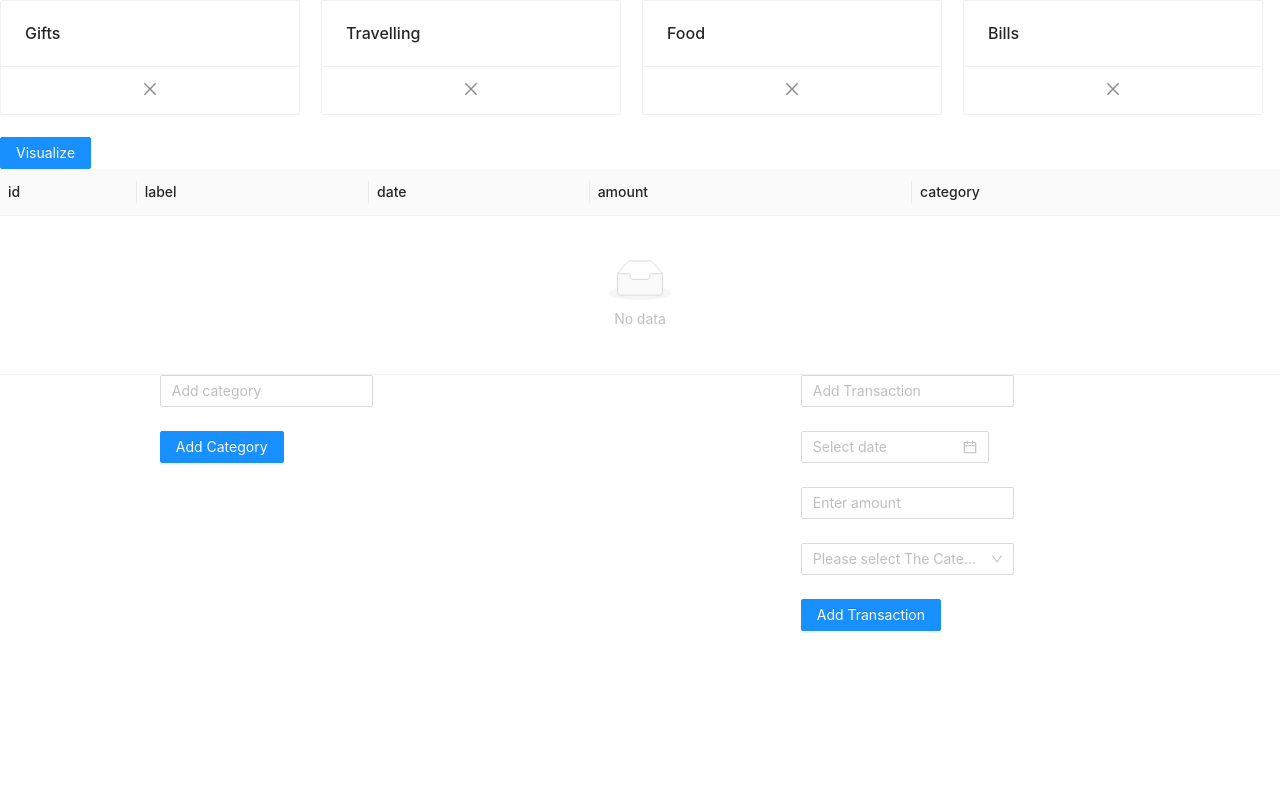
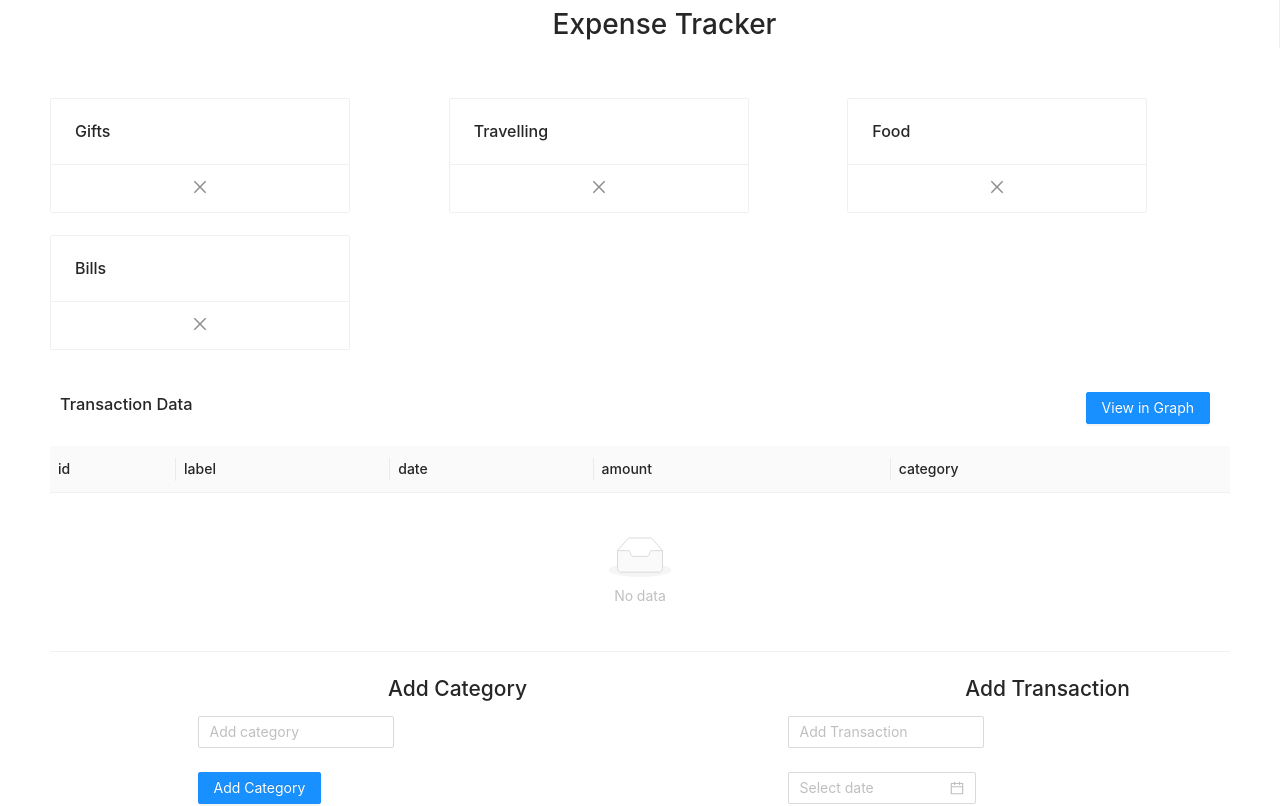
Before and after one commit to datasapiens/expense-app, a React (Create React App) app: page / in a window 1280 px wide. Shown: the top 806 px of the page. Built offline with nearby package versions, Linux system fonts and the light colour scheme.

Commit message:
- fixed some styling

```diff
--- a/src/App.tsx
+++ b/src/App.tsx
@@ -6,11 +6,14 @@ import {
 } from "react-router-dom";
 import Home from './Home';
 import Visualize from './visualize';
+import '../src/styles/styles.css';
+import NavBar from './components/navBar';
 
 const App: React.FC = () => {
 
   return (
-    <div>
+    <div className='nav'>
+      <NavBar />
       <Router>
         <Routes>
           <Route path="/" element={<Home />} />
--- a/src/Home.tsx
+++ b/src/Home.tsx
@@ -1,140 +1,67 @@
 import { RootState } from './store'
 import { useDispatch, useSelector } from 'react-redux'
 import { Input, Form, Button, DatePicker, Select, Row, Col } from 'antd';
-import TransactionsTable from './table';
+import TransactionsTable from './components/transactions/table';
 import { addCategory } from './categoryslice';
 import { addTransaction } from './transactionslice';
-import CategoryCard from './card';
+import CategoryCard from './components/card';
 
 import { useState } from 'react';
 import { Link } from 'react-router-dom';
-const { Option } = Select;
+import NewTransaction from './components/transactions/createTransaction';
+import NewCategory from './components/categories/createCategory';
+
 
 const Home: React.FC = () => {
-  const [dat, setDat] = useState('');
+
   // const [state, setState] = useLocalStorage('test', 1000);
   const categories = useSelector((state: RootState) => state.category.category);
   const transactions = useSelector((state: RootState) => state.transactions.transaction);
 
-  const dispatch = useDispatch()
-
-  const onFinish = (values: any) => {
-    dispatch(addCategory(values.label))
-  };
-  const onFinishTransaction = (values: any) => {
-    values['date'] = dat;
-    //console.log(values)
-    dispatch(addTransaction(values))
-  };
-  const onFinishFailed = (errorInfo: any) => {
-    console.log('Failed:', errorInfo);
-  };
-
-  const onFinishTransactionFailed = (errorInfo: any) => {
-    console.log('Failed:', errorInfo);
-  };
-
-  function setFieldValue(dateString: string): void {
-    setDat(dateString);
-  }
-
   return (
     <div className="App">
       <header className="App-header">
-        <Row gutter={4}>
+        <Row gutter={16}>
           {categories.map((item: any, index: number) =>
-            <Col className="gutter-row" span={6}>
+            <Col span={8}>
               <CategoryCard category={item} />
               <br />
             </Col>
           )}
         </Row>
       </header>
-      <div>
+      <div className='legend'>
+        <h3 className='title'>
+          Transaction Data
+        </h3>
         <Link to='/visualize'>
           <Button type="primary" htmlType="submit">
-            Visualize
+            View in Graph
           </Button>
         </Link>
+
+      </div>
+      <div>
         <TransactionsTable transactions={transactions} />
       </div>
 
-      <Row gutter={2}>
-        <Col className="gutter-row" span={12}>
-          {/* Category Form */}
-          <Form
-            name='categories'
-            labelCol={{ span: 8 }}
-            wrapperCol={{ span: 8, offset: 6 }}
-            onFinish={onFinish}
-            onFinishFailed={onFinishFailed}
-            autoComplete='off'
-          >
-            <Form.Item
-              name='label'
-              rules={[{ required: true, message: 'Please input a Category!' }]}
-            >
+      <div className='data-entry'>
+        <div className='category'>
+          <h2 className='title'>
+            Add Category
+          </h2>
+          <NewCategory />
+        </div>
 
-              <Input placeholder='Add category' />
-            </Form.Item>
-            <Form.Item wrapperCol={{ offset: 6, span: 4 }}>
-              <Button type="primary" htmlType="submit">
-                Add Category
-              </Button>
-            </Form.Item>
-          </Form>
+        <div className='transaction'>
+          <h2 className='title'>
+            Add Transaction
+          </h2>
 
-        </Col>
-        <Col className="gutter-row" span={12}>
-          {/* Transaction Form */}
-          <Form
-            name='transaction'
-            labelCol={{ span: 8 }}
-            wrapperCol={{ span: 8, offset: 6 }}
-            onFinish={onFinishTransaction}
-            onFinishFailed={onFinishTransactionFailed}
-            autoComplete='off'
-          >
-            <Form.Item
-              name='label'
-              rules={[{ required: true, message: 'Please input a Transaction!' }]}
-            >
-              <Input placeholder='Add Transaction' />
-            </Form.Item>
-            <Form.Item
-              name='date'
-              rules={[{ required: true, message: 'Please input a date!' }]}
-            >
-              <DatePicker onChange={(date, datestring) => setFieldValue(datestring)} />
-            </Form.Item>
-            <Form.Item
-              name='amount'
-              rules={[{ required: true, message: 'Please input an amount!' }]}
-            >
-              <Input placeholder='Enter amount' />
-            </Form.Item>
-            <Form.Item
-              name='category'
-              rules={[{ required: true, message: 'Please input a category!' }]}
-            >
-              <Select
-                placeholder="Please select The Category"
-              >
-                {categories.map((item: any) => {
-                  return <Option key={item.id} value={item.id}>
-                    {item.label}
-                  </Option>
-                })}
-              </Select>
-            </Form.Item>
-            <Form.Item wrapperCol={{ offset: 6, span: 4 }}>
-              <Button type="primary" htmlType="submit">
-                Add Transaction
-              </Button>
-            </Form.Item>
-          </Form>
-        </Col>
-      </Row>
+          <NewTransaction />
+        </div>
+      </div>
+
     </div>
 
   )
--- a/src/card.tsx
+++ b/src/components/card.tsx
@@ -1,7 +1,7 @@
 import { Card } from "antd";
 import { CloseOutlined } from '@ant-design/icons';
 import { useDispatch } from "react-redux";
-import { removeCategory } from "./categoryslice";
+import { removeCategory } from "../categoryslice";
 
 const { Meta } = Card;
 
--- /dev/null
+++ b/src/components/categories/createCategory.tsx
@@ -0,0 +1,41 @@
+import { Button, Form, Input } from "antd"
+import { useDispatch, useSelector } from "react-redux";
+import { addCategory } from "../../categoryslice";
+
+const NewCategory: React.FC = () => {
+
+  const dispatch = useDispatch()
+
+  const onFinish = (values: any) => {
+    dispatch(addCategory(values.label))
+  }
+
+  const onFinishFailed = (errorInfo: any) => {
+    console.log('Failed:', errorInfo);
+  };
+
+  return (
+    <Form
+      name='categories'
+      labelCol={{ span: 8 }}
+      wrapperCol={{ span: 8, offset: 6 }}
+      onFinish={onFinish}
+      onFinishFailed={onFinishFailed}
+      autoComplete='off'
+    >
+      <Form.Item
+        name='label'
+        rules={[{ required: true, message: 'Please input a Category!' }]}
+      >
+        <Input placeholder='Add category' />
+      </Form.Item>
+      <Form.Item wrapperCol={{ offset: 6, span: 4 }}>
+        <Button type="primary" htmlType="submit">
+          Add Category
+        </Button>
+      </Form.Item>
+    </Form>
+  )
+}
+
+export default NewCategory
--- a/src/chart.tsx
+++ b/src/components/chart.tsx
@@ -10,7 +10,7 @@ import {
 } from 'chart.js';
 import { Line } from 'react-chartjs-2';
 import { useSelector } from 'react-redux';
-import { RootState } from './store';
+import { RootState } from '../store';
 
 ChartJS.register(
   CategoryScale,
--- /dev/null
+++ b/src/components/navBar.tsx
@@ -0,0 +1,18 @@
+import { Menu } from "antd"
+
+const NavBar: React.FC = () => {
+  return (
+    <>
+      <Menu>
+        <Menu.Item key="autres" >
+          <h1 className='title'>
+            Expense Tracker
+          </h1>
+        </Menu.Item>
+      </Menu>
+    </>
+
+  )
+}
+
+export default NavBar
--- /dev/null
+++ b/src/components/transactions/createTransaction.tsx
@@ -0,0 +1,81 @@
+import { Button, Col, DatePicker, Form, Input, Select } from "antd";
+import { useState } from "react";
+import { useDispatch, useSelector } from "react-redux";
+import { RootState } from "../../store";
+import { addTransaction } from "../../transactionslice";
+const { Option } = Select;
+
+const NewTransaction: React.FC = () => {
+  const [dat, setDat] = useState('');
+
+  const categories = useSelector((state: RootState) => state.category.category);
+
+  const dispatch = useDispatch()
+  const onFinishTransaction = (values: any) => {
+    values['date'] = dat;
+    //console.log(values)
+    dispatch(addTransaction(values))
+  };
+
+
+  const onFinishTransactionFailed = (errorInfo: any) => {
+    console.log('Failed:', errorInfo);
+  };
+
+
+  function setFieldValue(dateString: string): void {
+    setDat(dateString);
+  }
+
+
+  return (
+    <Form
+      name='transaction'
+      labelCol={{ span: 8 }}
+      wrapperCol={{ span: 8, offset: 6 }}
+      onFinish={onFinishTransaction}
+      onFinishFailed={onFinishTransactionFailed}
+      autoComplete='off'
+    >
+      <Form.Item
+        name='label'
+        rules={[{ required: true, message: 'Please input a Transaction!' }]}
+      >
+        <Input placeholder='Add Transaction' />
+      </Form.Item>
+      <Form.Item
+        name='date'
+        rules={[{ required: true, message: 'Please input a date!' }]}
+      >
+        <DatePicker onChange={(date, datestring) => setFieldValue(datestring)} />
+      </Form.Item>
+      <Form.Item
+        name='amount'
+        rules={[{ required: true, message: 'Please input an amount!' }]}
+      >
+        <Input placeholder='Enter amount' />
+      </Form.Item>
+      <Form.Item
+        name='category'
+        rules={[{ required: true, message: 'Please input a category!' }]}
+      >
+        <Select
+          placeholder="Please select The Category"
+        >
+          {categories.map((item: any) => {
+            return <Option key={item.id} value={item.id}>
+              {item.label}
+            </Option>
+          })}
+        </Select>
+      </Form.Item>
+      <Form.Item wrapperCol={{ offset: 6, span: 4 }}>
+        <Button type="primary" htmlType="submit">
+          Add Transaction
+        </Button>
+      </Form.Item>
+    </Form>
+  );
+}
+
+export default NewTransaction
--- /dev/null
+++ b/src/styles/styles.css
@@ -0,0 +1,63 @@
+.App {
+  padding: 50px;
+  -webkit-box-pack: center;
+      -ms-flex-pack: center;
+          justify-content: center;
+}
+
+.title {
+  padding-left: 50px;
+  -ms-grid-column-align: center;
+      justify-self: center;
+}
+
+.legend {
+  padding: 20px;
+  display: -webkit-box;
+  display: -ms-flexbox;
+  display: flex;
+  -webkit-box-pack: justify;
+      -ms-flex-pack: justify;
+          justify-content: space-between;
+}
+
+.legend h3 {
+  margin-left: -60px;
+}
+
+.data-entry {
+  padding-top: 20px;
+  width: 100%;
+  display: -webkit-box;
+  display: -ms-flexbox;
+  display: flex;
+  -webkit-box-pack: space-evenly;
+      -ms-flex-pack: space-evenly;
+          justify-content: space-evenly;
+}
+
+.data-entry h2 {
+  margin-left: 175px;
+}
+
+.category {
+  width: 100%;
+}
+
+.transaction {
+  width: 100%;
+}
+
+.chart {
+  padding: 50px;
+}
+
+.chart-area {
+  width: 75%;
+  margin-left: 250px;
+}
+
+.chart-button {
+  margin-left: 250px;
+}
+/*# sourceMappingURL=styles.css.map */
--- /dev/null
+++ b/src/styles/styles.scss
@@ -0,0 +1,51 @@
+.App {
+  padding: 50px;
+  justify-content: center;
+}
+
+.title{
+  padding-left: 50px;
+  justify-self: center;
+}
+
+
+.legend{
+  padding: 20px;
+  display: flex;
+  justify-content: space-between;
+}
+
+.legend h3 {
+  margin-left: -60px;
+}
+
+.data-entry {
+  padding-top: 20px;
+  width: 100%;
+  display: flex;
+  justify-content: space-evenly;
+}
+
+.data-entry h2 {
+ margin-left: 175px;
+}
+.category {
+  width: 100%;
+}
+
+.transaction {
+  width: 100%;
+}
+
+.chart {
+  padding: 50px;
+}
+
+.chart-area {
+  width: 75%;
+  margin-left: 250px;
+}
+
+.chart-button {
+  margin-left: 250px;
+}
--- a/src/visualize.tsx
+++ b/src/visualize.tsx
@@ -1,21 +1,23 @@
 import { Button } from "antd";
 import { Link } from "react-router-dom";
-import { TransactionsChart } from "./chart";
+import { TransactionsChart } from "./components/chart";
 
 const Visualize: React.FC<any> = (props): JSX.Element => {
   return (
-    <>
-      <TransactionsChart />
+    <div className="chart">
+      <div className="chart-area">
+        <TransactionsChart />
+      </div>
 
       <br />
       <br />
       <br />
-      <Link to='/'>
+      <Link to='/' className="chart-button">
         <Button type="primary" htmlType="submit">
           Add more Transactions
         </Button>
       </Link>
-    </>
+    </div>
   );
 }
 
```
Also changed, not shown: src/components/transactions/table.tsx (renamed from src/table.tsx), 1 other file (tests, documents, lock files or other folders).
